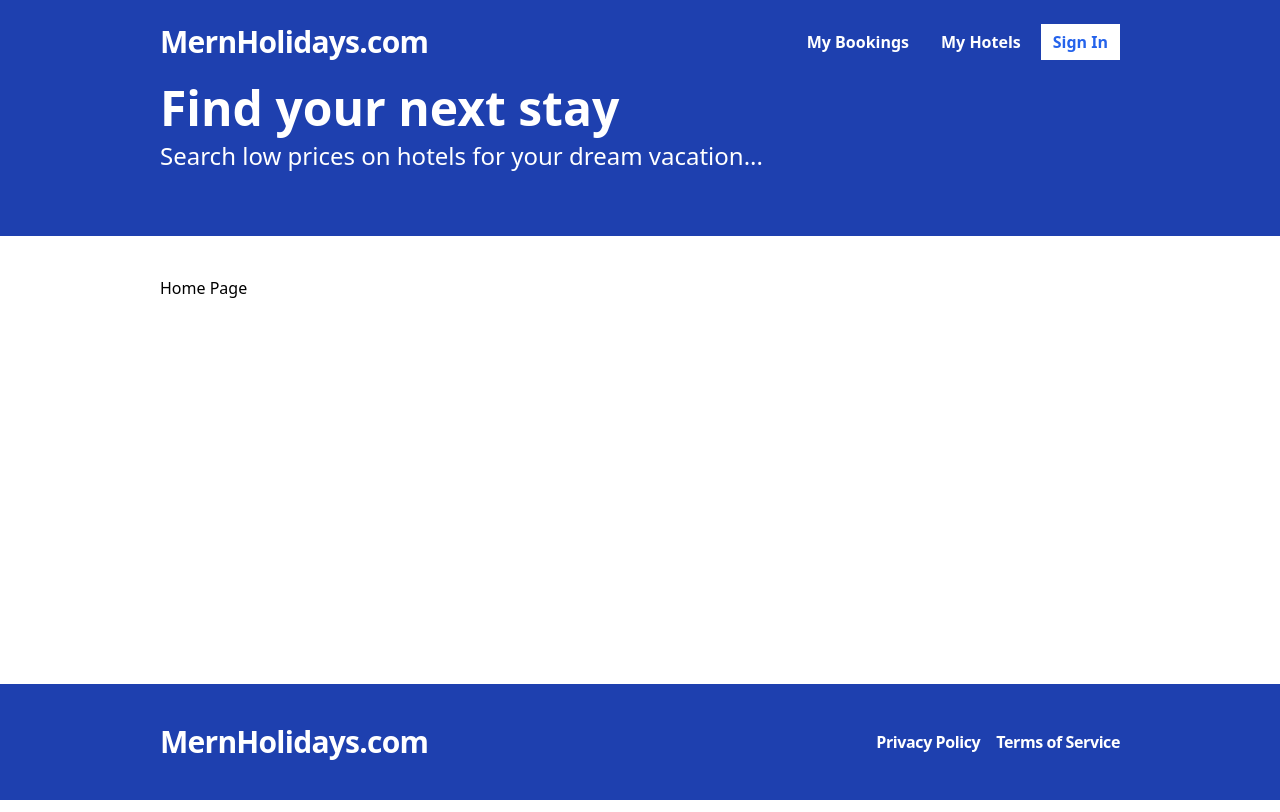
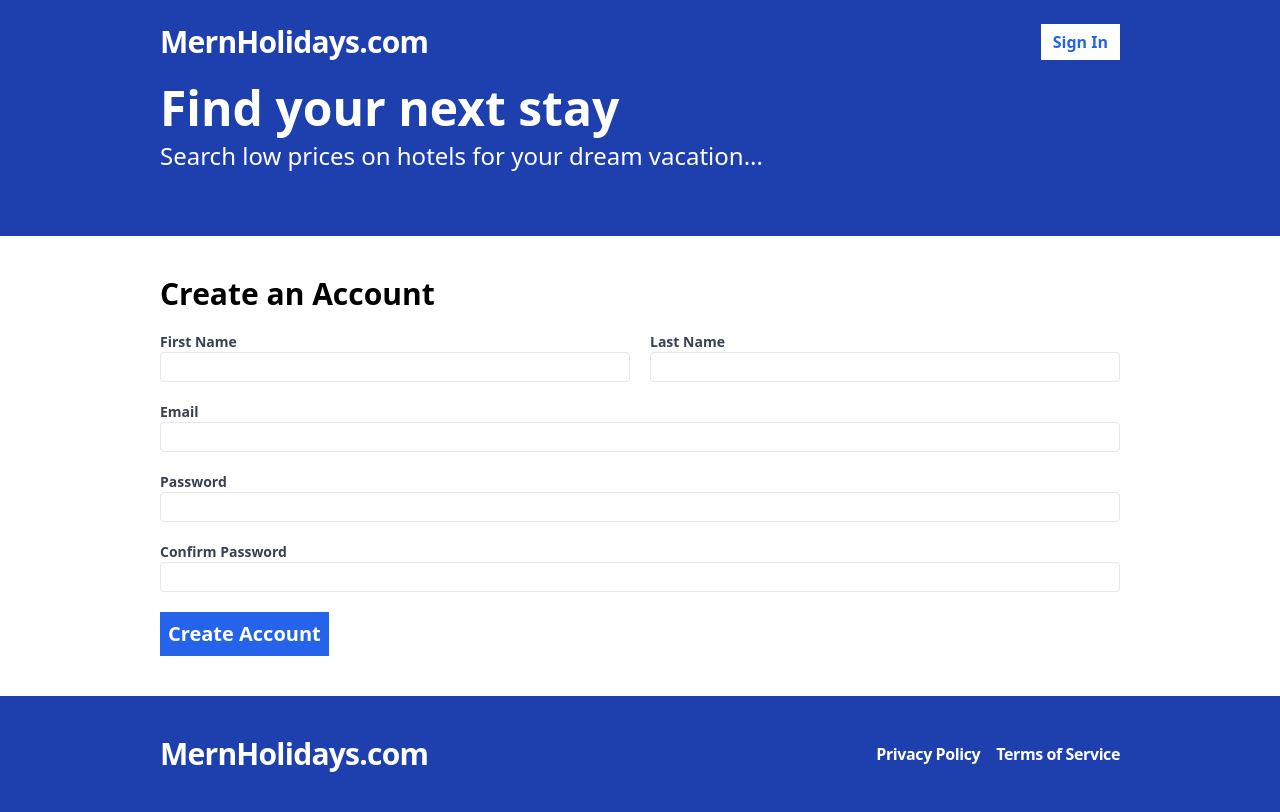
Before and after one commit to Boda2012/booking-app, a React (Vite) app in the folder frontend/: page /register in a window 1280 px wide. Before the commit this address led to /. Built offline with nearby package versions, Linux system fonts and the light colour scheme.

Commit message:
register part I

```diff
--- a/frontend/src/App.tsx
+++ b/frontend/src/App.tsx
@@ -5,6 +5,7 @@
   Navigate,
 } from "react-router-dom";
 import Layout from "./layouts/Layout";
+import Register from "./pages/Register";
 // import Layout from "./layouts/Layout";
 // import Register from "./pages/Register";
 // import SignIn from "./pages/SignIn";
@@ -37,6 +38,14 @@
             <Layout>
             Search Page
           </Layout>
+          }
+        />
+         <Route
+          path="/register"
+          element={
+            <Layout>
+              <Register />
+            </Layout>
           }
         />
       {/* <Routes>
--- a/frontend/src/components/Header.tsx
+++ b/frontend/src/components/Header.tsx
@@ -12,7 +12,7 @@
           <Link to="/">MernHolidays.com</Link>
         </span>
         <span className="flex space-x-2">
-        <Link
+        {/* <Link
                 className="flex items-center text-white px-3 font-bold hover:bg-blue-600"
                 to="/my-bookings"
               >
@@ -23,7 +23,7 @@
                 to="/my-hotels"
               >
                 My Hotels
-              </Link>
+              </Link> */}
               <Link
               to="/sign-in"
               className="flex bg-white items-center text-blue-600 px-3 font-bold hover:bg-gray-100"
--- /dev/null
+++ b/frontend/src/pages/Register.tsx
@@ -0,0 +1,127 @@
+import { useForm } from "react-hook-form";
+// import { useMutation, useQueryClient } from "react-query";
+// import * as apiClient from "../api-client";
+// import { useAppContext } from "../contexts/AppContext";
+// import { useNavigate } from "react-router-dom";
+
+export type RegisterFormData = {
+  firstName: string;
+  lastName: string;
+  email: string;
+  password: string;
+  confirmPassword: string;
+};
+
+const Register = () => {
+//   const queryClient = useQueryClient();
+//   const navigate = useNavigate();
+//   const { showToast } = useAppContext();
+
+  const {
+    register,
+    watch,
+    handleSubmit,
+    formState: { errors },
+  } = useForm<RegisterFormData>();
+
+//   const mutation = useMutation(apiClient.register, {
+//     onSuccess: async () => {
+//       showToast({ message: "Registration Success!", type: "SUCCESS" });
+//       await queryClient.invalidateQueries("validateToken");
+//       navigate("/");
+//     },
+//     onError: (error: Error) => {
+//       showToast({ message: error.message, type: "ERROR" });
+//     },
+//   });
+
+  const onSubmit = handleSubmit((data) => {
+    console.log(data);
+  });
+// mutation.mutate
+  return (
+    <form className="flex flex-col gap-5" onSubmit={onSubmit}>
+
+      <h2 className="text-3xl font-bold">Create an Account</h2>
+      <div className="flex flex-col md:flex-row gap-5">
+        <label className="text-gray-700 text-sm font-bold flex-1">
+          First Name
+          <input
+            className="border rounded w-full py-1 px-2 font-normal"
+            {...register("firstName", { required: "This field is required" })}
+          ></input>
+          {errors.firstName && (
+            <span className="text-red-500">{errors.firstName.message}</span>
+          )}
+        </label>
+        <label className="text-gray-700 text-sm font-bold flex-1">
+          Last Name
+          <input
+            className="border rounded w-full py-1 px-2 font-normal"
+            {...register("lastName", { required: "This field is required" })}
+          ></input>
+          {errors.lastName && (
+            <span className="text-red-500">{errors.lastName.message}</span>
+          )}
+        </label>
+      </div>
+      <label className="text-gray-700 text-sm font-bold flex-1">
+        Email
+        <input
+          type="email"
+          className="border rounded w-full py-1 px-2 font-normal"
+          {...register("email", { required: "This field is required" })}
+        ></input>
+        {errors.email && (
+          <span className="text-red-500">{errors.email.message}</span>
+        )}
+      </label>
+      <label className="text-gray-700 text-sm font-bold flex-1">
+        Password
+        <input
+          type="password"
+          className="border rounded w-full py-1 px-2 font-normal"
+          {...register("password", {
+            required: "This field is required",
+            minLength: {
+              value: 6,
+              message: "Password must be at least 6 characters",
+            },
+          })}
+        ></input>
+        {errors.password && (
+          <span className="text-red-500">{errors.password.message}</span>
+        )}
+      </label>
+      <label className="text-gray-700 text-sm font-bold flex-1">
+        Confirm Password
+        <input
+          type="password"
+          className="border rounded w-full py-1 px-2 font-normal"
+          {...register("confirmPassword", {
+            validate: (val) => {
+              if (!val) {
+                return "This field is required";
+              } else if (watch("password") !== val) {
+                return "Your passwords do no match";
+              }
+            },
+          })}
+        ></input>
+        {errors.confirmPassword && (
+          <span className="text-red-500">{errors.confirmPassword.message}</span>
+        )}
+      </label>
+      <span>
+        <button
+          type="submit"
+          className="bg-blue-600 text-white p-2 font-bold hover:bg-blue-500 text-xl"
+        >
+          Create Account
+        </button>
+      </span>
+    </form>
+  );
+};
+
+export default Register;
```
